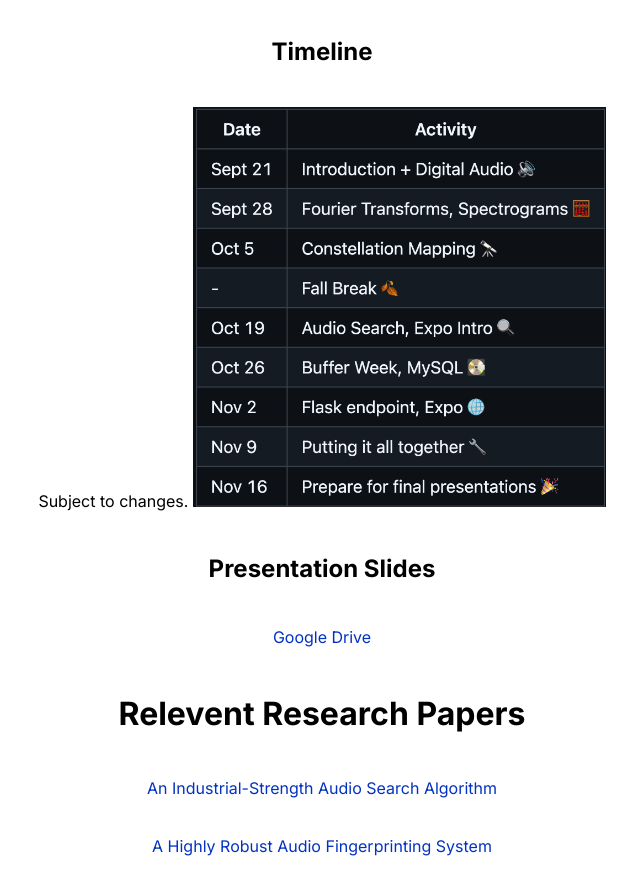
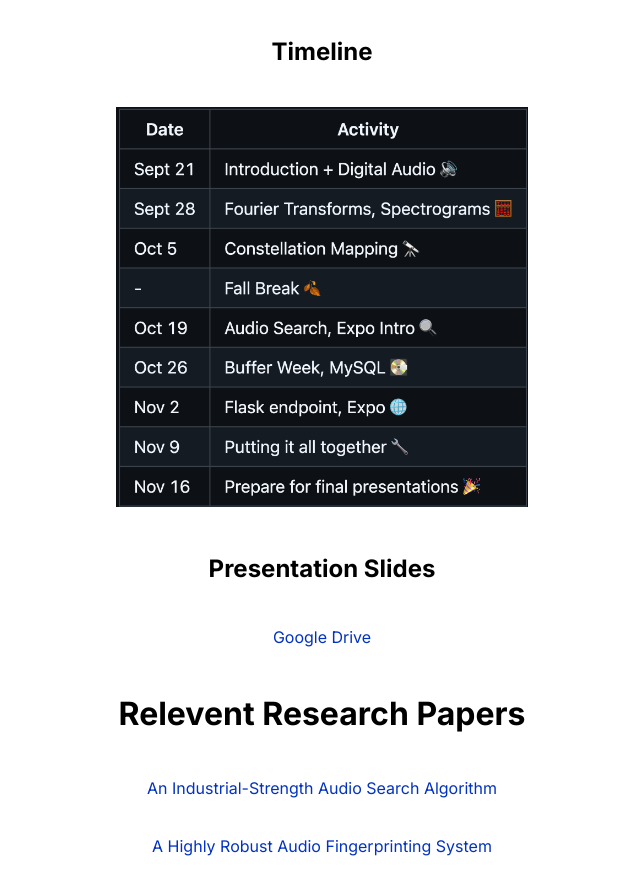
Before and after one commit to dennisfarmer/dennisfarmer.github.io, an Eleventy site: page src/projects/shazam.md in a window 1280 px wide. Shown: the part 887-1776 px from the top of the page, without its empty margins (318-961 px from the left). Built offline with nearby package versions, Linux system fonts and the light colour scheme; Eleventy itself is replaced by a stand-in of ours; files that its build step writes are made by us from their sources.

Commit message:
removed text

```diff
--- a/src/projects/shazam.md
+++ b/src/projects/shazam.md
@@ -19,7 +19,6 @@ This project will combine elements of Machine Learning, Signal Analysis, App Dev
 
 ## Timeline
 
-Subject to changes.
 ![Outline](/images/shazam_outline.png)
 
 ## Presentation Slides
```
